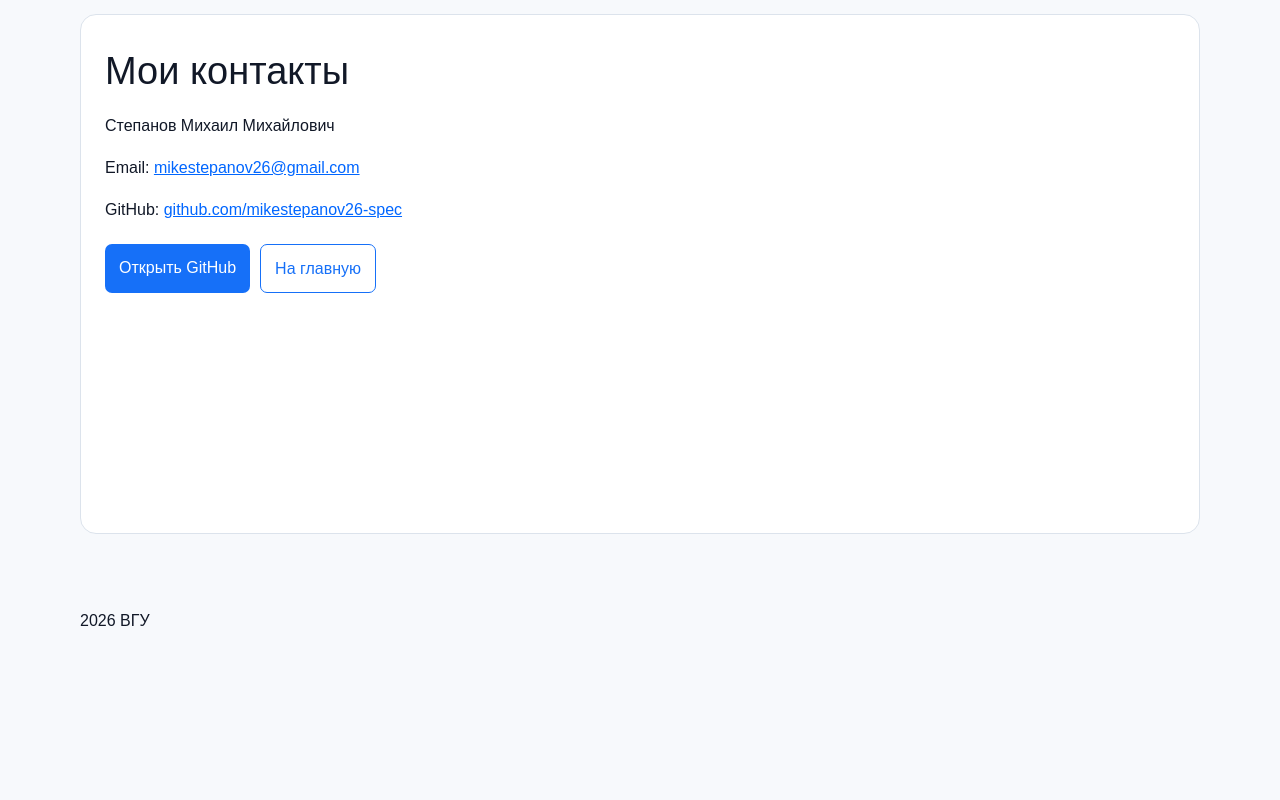
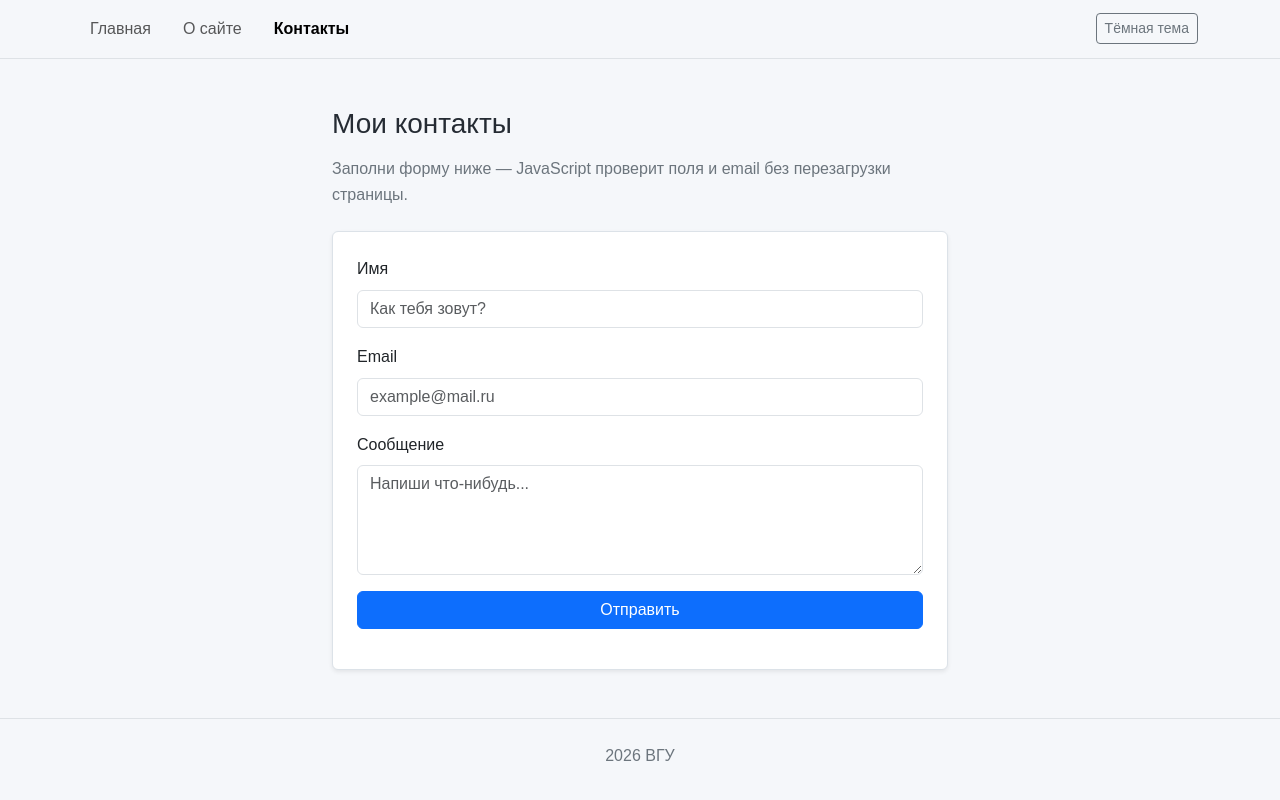
Before and after one commit to mikestepanov26-spec/misha-St, a plain HTML site: page contacts.html in a window 1280 px wide. Drawn offline with nearby package versions, Linux system fonts and the light colour scheme.

Commit message:
Update contacts.html

```diff
--- a/contacts.html
+++ b/contacts.html
@@ -1,35 +1,54 @@
-<!doctype html>
+<!DOCTYPE html>
 <html lang="ru">
 <head>
   <meta charset="UTF-8">
-  <meta name="viewport" content="width=device-width, initial-scale=1">
-  <title>Мои контакты</title>
+  <meta name="viewport" content="width=device-width, initial-scale=1.0">
+  <title>Контакты — My first site?</title>
+  <link href="https://cdn.jsdelivr.net/npm/bootstrap@5.3.3/dist/css/bootstrap.min.css" rel="stylesheet">
   <link rel="stylesheet" href="style.css">
-  <style>
-    * { box-sizing: border-box; }
-    body { margin: 0; background: #f7f9fc; color: #111827; font-family: Arial, Helvetica, sans-serif; }
-    main { max-width: 1120px; margin: 14px auto 0; padding: 26px 24px 24px; background: #fff; border: 1px solid #dce3ec; border-radius: 16px; }
-    h1 { margin: 0 0 12px; font-size: 38px; font-weight: 500; }
-    p { margin: 0 0 18px; font-size: 16px; line-height: 1.5; }
-    a { color: #06f; }
-    .actions { display: flex; gap: 10px; flex-wrap: wrap; margin-top: 22px; }
-    .button { display: inline-block; padding: 11px 14px; background: #1670f8; color: white; border-radius: 7px; text-decoration: none; }
-    .button.secondary { background: white; color: #1670f8; border: 1px solid #1670f8; }
-    footer { max-width: 1120px; margin: 74px auto 0; padding: 0 0 30px; color: #111827; }
-    @media (max-width: 1160px) { main, footer { margin-left: 20px; margin-right: 20px; } }
-  </style>
+  <script src="https://cdn.jsdelivr.net/npm/bootstrap@5.3.3/dist/js/bootstrap.bundle.min.js" defer></script>
+  <script src="script.js" defer></script>
 </head>
 <body>
-  <main>
-    <h1>Мои контакты</h1>
-    <p>Степанов Михаил Михайлович</p>
-    <p>Email: <a href="mailto:mikestepanov26@gmail.com">mikestepanov26@gmail.com</a></p>
-    <p>GitHub: <a href="https://github.com/mikestepanov26-spec" target="_blank" rel="noopener noreferrer">github.com/mikestepanov26-spec</a></p>
-    <div class="actions">
-      <a class="button" href="https://github.com/mikestepanov26-spec" target="_blank" rel="noopener noreferrer">Открыть GitHub</a>
-      <a class="button secondary" href="index.html">На главную</a>
+  <nav class="navbar navbar-expand-sm border-bottom sticky-top site-nav">
+    <div class="container">
+      <div class="navbar-nav me-auto flex-row gap-3">
+        <a class="nav-link" href="index.html">Главная</a>
+        <a class="nav-link" href="about.html">О сайте</a>
+        <a class="nav-link active fw-semibold" href="contacts.html">Контакты</a>
+      </div>
+      <button id="theme" type="button" class="btn btn-sm btn-outline-secondary">
+        Тёмная тема
+      </button>
     </div>
+  </nav>
+
+  <main class="container my-5" style="max-width: 640px;">
+    <h1 class="h3 mb-3">Мои контакты</h1>
+    <p class="text-secondary mb-4">
+      Заполни форму ниже — JavaScript проверит поля и email без перезагрузки страницы.
+    </p>
+
+    <form id="contactForm" class="card p-4 shadow-sm" novalidate>
+      <div class="mb-3">
+        <label for="name" class="form-label">Имя</label>
+        <input id="name" type="text" class="form-control" placeholder="Как тебя зовут?">
+      </div>
+      <div class="mb-3">
+        <label for="email" class="form-label">Email</label>
+        <input id="email" type="email" class="form-control" placeholder="example@mail.ru">
+      </div>
+      <div class="mb-3">
+        <label for="comment" class="form-label">Сообщение</label>
+        <textarea id="comment" class="form-control" rows="4" placeholder="Напиши что-нибудь..."></textarea>
+      </div>
+      <button type="submit" class="btn btn-primary">Отправить</button>
+      <p id="formMessage" class="mt-3 mb-0 fw-semibold"></p>
+    </form>
   </main>
-  <footer>2026 ВГУ</footer>
+
+  <footer class="text-center py-4 border-top mt-5">
+    <p class="mb-0 text-secondary">2026 ВГУ</p>
+  </footer>
 </body>
 </html>
```
